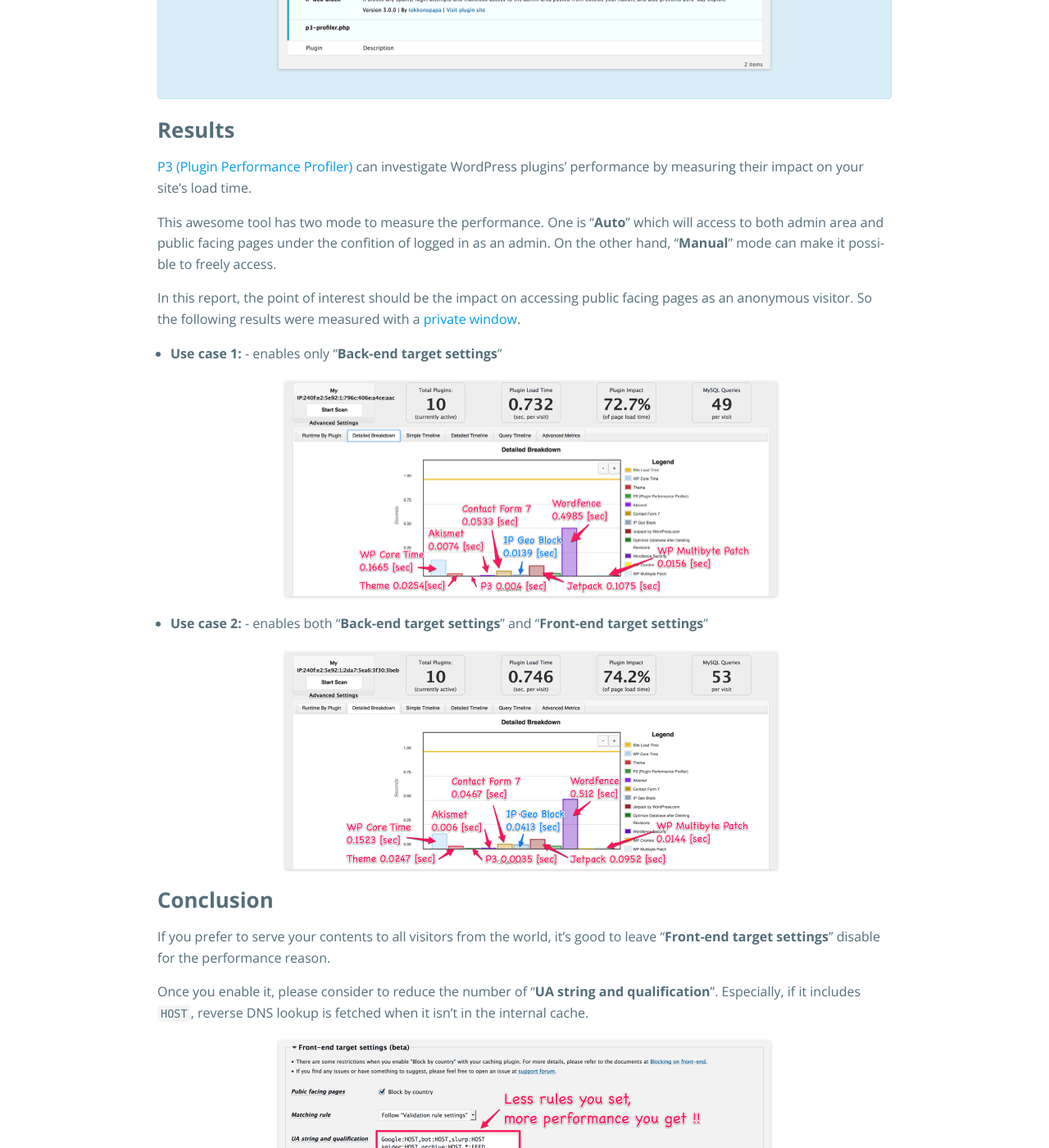
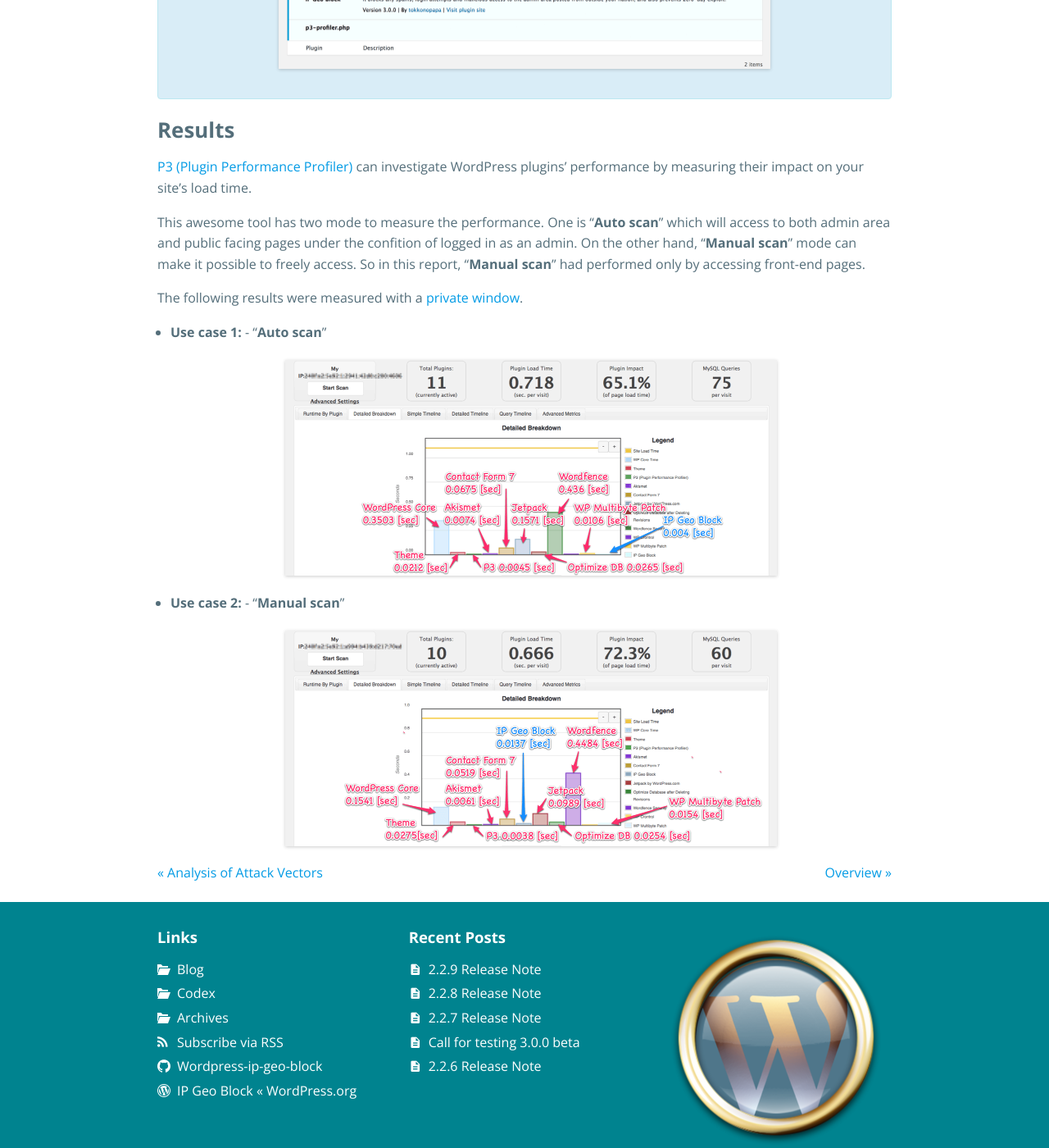
Before and after one commit to tokkonopapa/WordPress-IP-Geo-Block, a Jekyll site: the page built from _codex/03. Features and performance/10/page-speed-performance.md, in a window 1280 px wide and 1400 px high, scrolled down 1152 px. Shown: the whole window at 82% size. Built offline with Jekyll 4.4.1, drawn with Linux system fonts in a browser that asks for light colours; some web fonts are replaced; some of the changed text lies outside the part shown.

Commit message:
Update page speed and performance.

```diff
--- a/_codex/03. Features and performance/10/page-speed-performance.md
+++ b/_codex/03. Features and performance/10/page-speed-performance.md
@@ -42,40 +42,21 @@
 can investigate WordPress plugins' performance by measuring their impact on
 your site's load time.
 
-This awesome tool has two mode to measure the performance. One is "**Auto**"
-which will access to both admin area and public facing pages under the
-confition of logged in as an admin. On the other hand, "**Manual**" mode can
-make it possible to freely access.
+This awesome tool has two mode to measure the performance. One is
+"**Auto scan**" which will access to both admin area and public facing pages
+under the confition of logged in as an admin. On the other hand,
+"**Manual scan**" mode can make it possible to freely access. So in this
+report, "**Manual scan**" had performed only by accessing front-end pages.
 
-In this report, the point of interest should be the impact on accessing public
-facing pages as an anonymous visitor. So the following results were measured
-with a [private window](https://support.mozilla.org/en-US/kb/private-browsing-use-firefox-without-history "Private Browsing - Use Firefox without saving history | Firefox Help").
+The following results were measured with a
+[private window](https://support.mozilla.org/en-US/kb/private-browsing-use-firefox-without-history "Private Browsing - Use Firefox without saving history | Firefox Help").
 
-- **Use case 1:** - enables only "**Back-end target settings**"
-  ![The result of P3 (back-end)]({{ '/img/2016-10/P3-manual-backend.png' | prepend: site.baseurl }}
-   "The result of P3 (back-end)"
+- **Use case 1:** - "**Auto scan**"
+  ![The result of P3 (front-end and back-end)]({{ '/img/2016-11/P3-auto-scan.png' | prepend: site.baseurl }}
+   "The result of P3 (front-end and back-end)"
   )
 
-- **Use case 2:** - enables both "**Back-end target settings**" and "**Front-end target settings**"
-  ![The result of P3 (front-end)]({{ '/img/2016-10/P3-manual-frontend.png' | prepend: site.baseurl }}
-   "The result of P3 (front-end)"
+- **Use case 2:** - "**Manual scan**"
+  ![The result of P3 (only front-end)]({{ '/img/2016-11/P3-manual-scan.png' | prepend: site.baseurl }}
+   "The result of P3 (only front-end)"
   )
-
-### Conclusion ###
-
-If you prefer to serve your contents to all visitors from the world, it's good
-to leave "**Front-end target settings**" disable for the performance reason.
-
-Once you enable it, please consider to reduce the number of "**UA string and
-qualification**". Especially, if it includes `HOST`, reverse DNS lookup is
-fetched when it isn't in the internal cache.
-
-![Front-end target settings]({{ '/img/2016-10/FrontendTarget.png' | prepend: site.baseurl }}
- "Front-end target settings"
-)
-
-Here's the result in case that "**UA string and qualification**" is empty.
-
-![Empty UA string and aualification]({{ '/img/2016-10/P3-manual-front-empty.png' | prepend: site.baseurl }}
- "Empty UA string and aualification"
-)
```
Also changed, not shown: img/2016-10/P3-manual-backend.png (deleted), img/2016-10/P3-manual-front-empty.png (deleted), img/2016-10/P3-manual-frontend.png (deleted), img/2016-11/P3-auto-scan.png (added), img/2016-11/P3-manual-scan.png (added).
